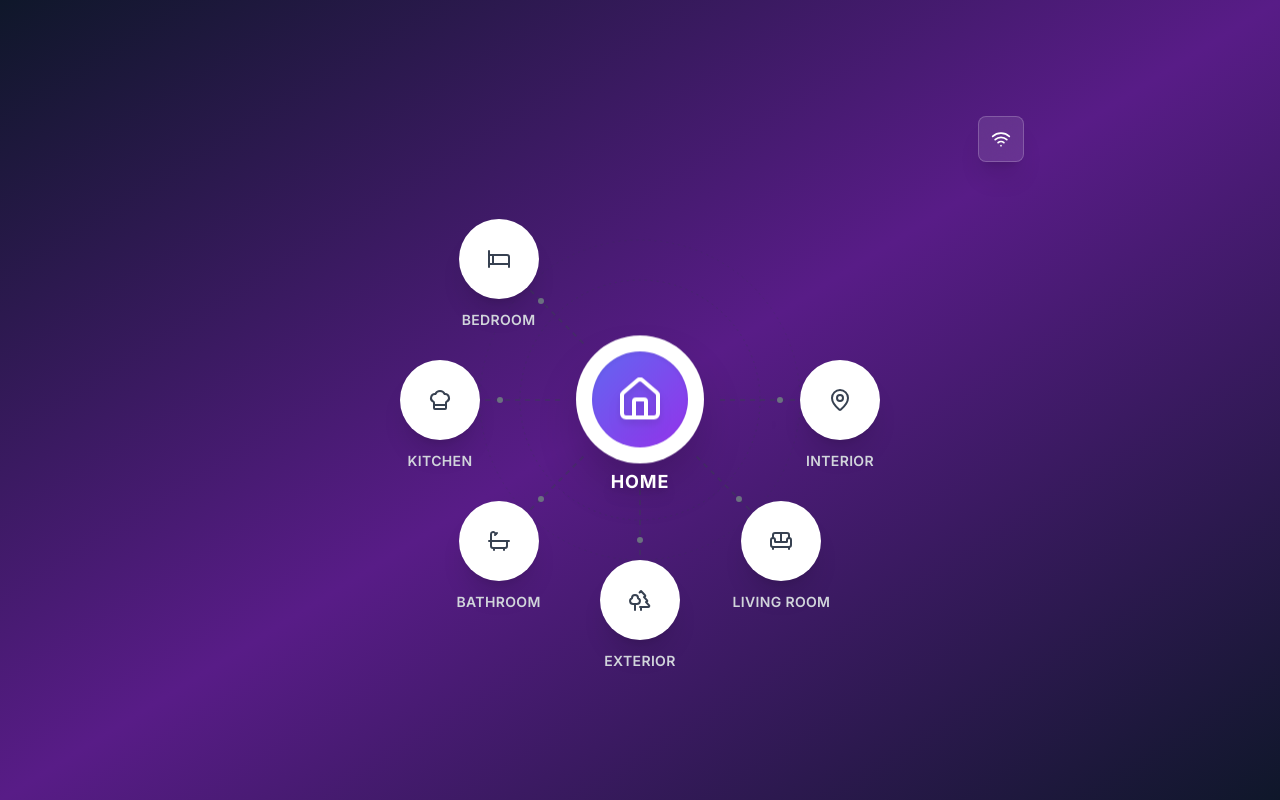
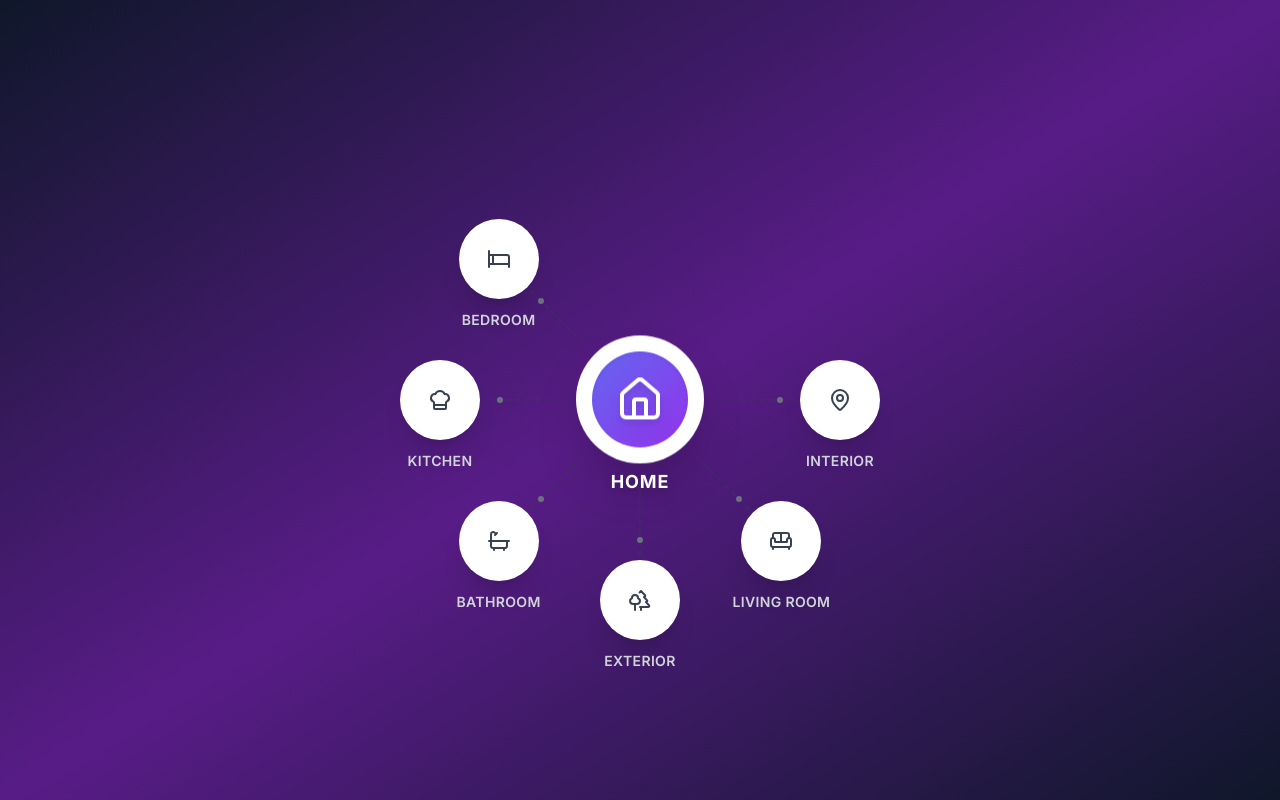
Before and after one commit to achudars/house-mind-map, a Next.js app: page / in a window 1280 px wide. Built offline with nearby package versions, Linux system fonts and the light colour scheme.

Commit message:
refactor: remove unused Wifi import and clean up room selection styles

```diff
--- a/app/components/HouseMindMap.tsx
+++ b/app/components/HouseMindMap.tsx
@@ -8,8 +8,7 @@ import {
   Bath,
   ChefHat,
   Bed,
-  Sofa,
-  Wifi
+  Sofa
 } from 'lucide-react'
 
 interface Room {
@@ -161,8 +160,8 @@ export default function HouseMindMap() {
               <div className="relative group">
                 <div
                   className={`w-20 h-20 rounded-full shadow-xl flex items-center justify-center transition-all duration-300 transform ${isSelected || isHovered
-                      ? 'scale-110 shadow-2xl'
-                      : 'scale-100 hover:scale-105'
+                    ? 'scale-110 shadow-2xl'
+                    : 'scale-100 hover:scale-105'
                     } ${isSelected
                       ? 'bg-gradient-to-br from-blue-400 to-blue-600 ring-4 ring-blue-300 ring-opacity-50'
                       : 'bg-white hover:bg-gray-50'
@@ -176,8 +175,8 @@ export default function HouseMindMap() {
 
                 <div className="absolute -bottom-8 left-1/2 transform -translate-x-1/2 whitespace-nowrap">
                   <span className={`text-sm font-semibold tracking-wide transition-all duration-300 ${isSelected || isHovered
-                      ? 'text-white text-shadow-lg scale-105'
-                      : 'text-gray-300'
+                    ? 'text-white text-shadow-lg scale-105'
+                    : 'text-gray-300'
                     }`}>
                     {room.name}
                   </span>
@@ -202,13 +201,6 @@ export default function HouseMindMap() {
             </div>
           </div>
         )}
-
-        {/* Network signal indicator */}
-        <div className="absolute top-4 right-4">
-          <div className="bg-white bg-opacity-10 backdrop-blur-md rounded-lg p-3 shadow-xl border border-white border-opacity-20">
-            <Wifi size={20} className="text-white" />
-          </div>
-        </div>
       </div>
     </div>
   )
```
